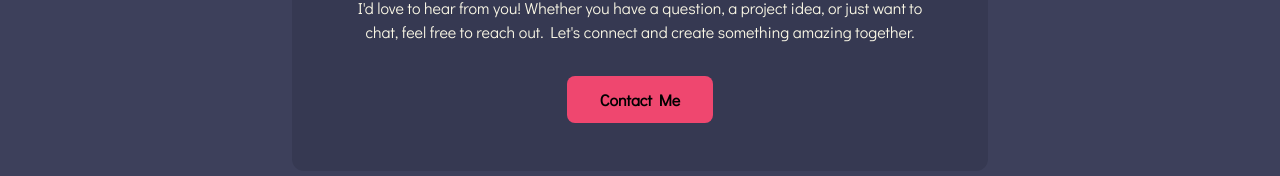
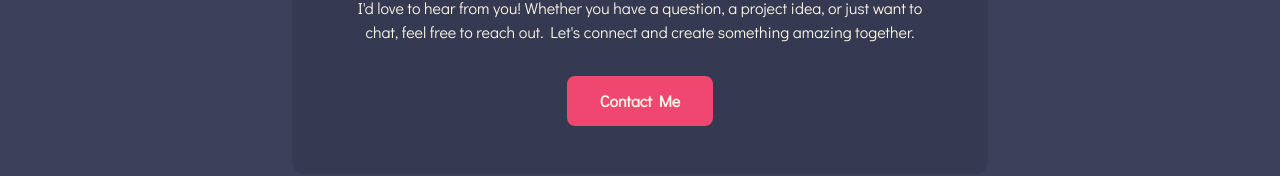
Before and after one commit to PixelPoncho/personal-website, a React (Vite) app: page / in a window 1280 px wide. Shown: the part 4924-5100 px from the top of the page. Built offline with nearby package versions, Linux system fonts and the light colour scheme.

Commit message:
Fixing styling for mobile button

```diff
--- a/src/styles/components.css
+++ b/src/styles/components.css
@@ -345,12 +345,6 @@ p.about-text a:hover {
   }
 }
 
-.resume-download {
-  color: var(--color-off-white);
-  font: inherit;
-  text-decoration: none;
-}
-
 /* ///////////////////////////////////////////////////////// */
 /* Portfolio component */
 .portfolio {
--- a/src/styles/theme.css
+++ b/src/styles/theme.css
@@ -162,14 +162,17 @@ h1 {
 }
 
 button {
+  color: var(--color-off-white);
+  background-color: var(--color-pink);
+  font: inherit;
+  text-decoration: none;
+  font-size: 1em;
+  font-weight: 500;
+  font-family: inherit;
+  cursor: pointer;
   border-radius: 8px;
   border: 1px solid transparent;
   padding: 0.6em 1.2em;
-  font-size: 1em;
-  font-weight: 500;
-  font-family: inherit;
-  background-color: var(--color-pink);
-  cursor: pointer;
 }
 
 button:hover {
```
